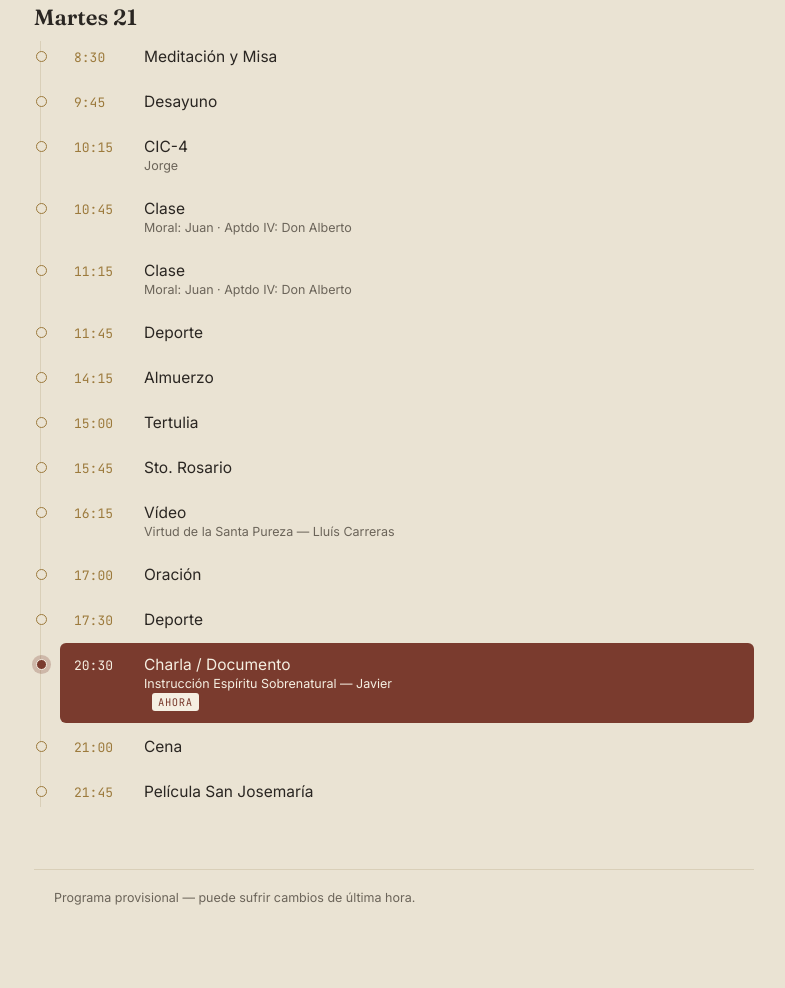
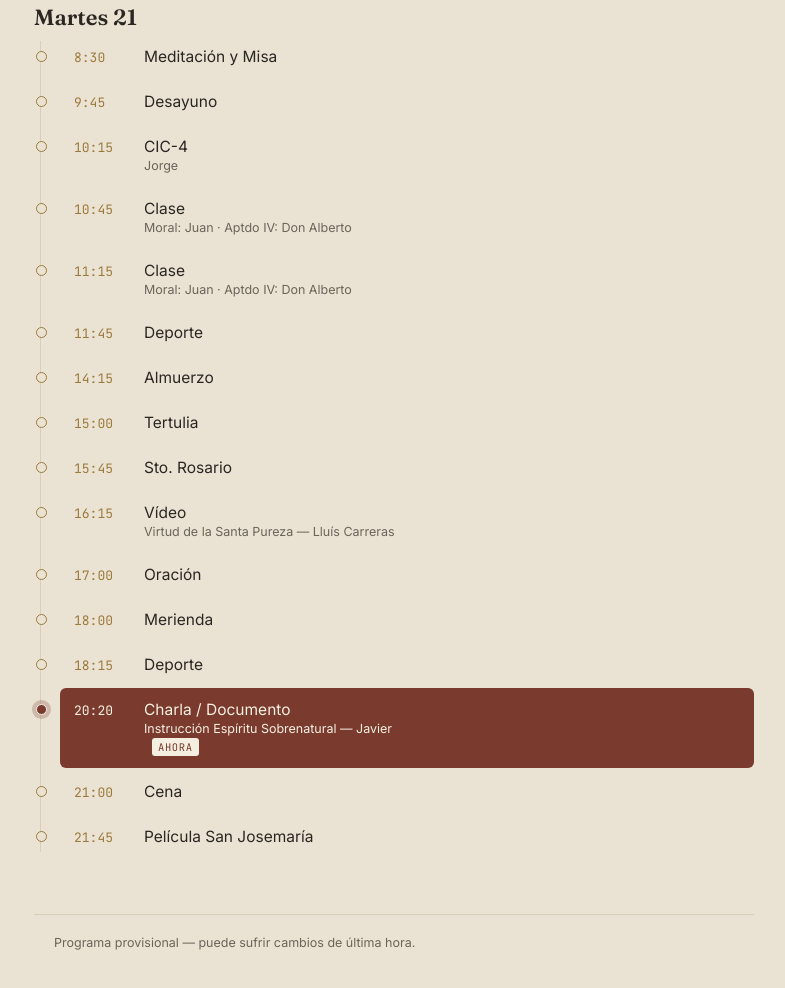
Before and after one commit to jorgegallud-boop/cv_s, a plain HTML site: page index.html in a window 1280 px wide. Shown: the part 336-1324 px from the top of the page, without its empty margins (246-1031 px from the left). Drawn offline with Linux system fonts and the light colour scheme.

Commit message:
Update index.html

```diff
--- a/index.html
+++ b/index.html
@@ -369,8 +369,9 @@
       <div class="row" data-t="15.45"><span class="time">15:45</span><span class="activity">Sto. Rosario</span></div>
       <div class="row" data-t="16.15"><span class="time">16:15</span><span class="activity">Vídeo<small>Virtud de la Santa Pureza — Lluís Carreras</small></span></div>
       <div class="row" data-t="17.00"><span class="time">17:00</span><span class="activity">Oración</span></div>
-      <div class="row" data-t="17.30"><span class="time">17:30</span><span class="activity">Deporte</span></div>
-      <div class="row" data-t="20.30"><span class="time">20:30</span><span class="activity">Charla / Documento<small>Instrucción Espíritu Sobrenatural — Javier</small></span></div>
+      <div class="row" data-t="18.00"><span class="time">18:00</span><span class="activity">Merienda</span></div>
+      <div class="row" data-t="18.15"><span class="time">18:15</span><span class="activity">Deporte</span></div>
+      <div class="row" data-t="20.20"><span class="time">20:20</span><span class="activity">Charla / Documento<small>Instrucción Espíritu Sobrenatural — Javier</small></span></div>
       <div class="row" data-t="21.00"><span class="time">21:00</span><span class="activity">Cena</span></div>
       <div class="row" data-t="21.45"><span class="time">21:45</span><span class="activity">Película San Josemaría</span></div>
     </div>
@@ -380,7 +381,7 @@
     <p class="day-title">Miércoles 22</p>
     <div class="timeline">
       <div class="row" data-t="8.30"><span class="time">8:30</span><span class="activity">Retiro mensual<small>Disposiciones para hacer la cfi — Jorge</small></span></div>
-      <div class="row" data-t="17.00"><span class="time">17:00</span><span class="activity">Excursión<small>Cena servida</small></span></div>
+      <div class="row" data-t="17.00"><span class="time">17:00</span><span class="activity">Excursión<small>Cena servida en el comedor entre las 21:00 y las 22:00</small></span></div>
     </div>
   </section>
 
@@ -399,7 +400,8 @@
       <div class="row" data-t="16.15"><span class="time">16:15</span><span class="activity">Vídeo<small>El cuidado del matrimonio — Pep Borrell</small></span></div>
       <div class="row" data-t="17.00"><span class="time">17:00</span><span class="activity">Oración</span></div>
       <div class="row" data-t="17.30"><span class="time">17:30</span><span class="activity">Charla / Documento<small>Mensaje 19-III-26 — centenario — Javier</small></span></div>
-      <div class="row" data-t="20.30"><span class="time">20:30</span><span class="activity">Deporte</span></div>
+      <div class="row" data-t="18.00"><span class="time">18:00</span><span class="activity">Merienda</span></div>
+      <div class="row" data-t="18.15"><span class="time">18:15</span><span class="activity">Deporte</span></div>
       <div class="row" data-t="21.00"><span class="time">21:00</span><span class="activity">Espicha</span></div>
     </div>
   </section>
@@ -419,7 +421,8 @@
       <div class="row" data-t="16.15"><span class="time">16:15</span><span class="activity">Catecismo<small>Catecismo Obra — Alberto</small></span></div>
       <div class="row" data-t="17.00"><span class="time">17:00</span><span class="activity">Oración</span></div>
       <div class="row" data-t="17.30"><span class="time">17:30</span><span class="activity">Catecismo<small>Catecismo Obra — Alberto</small></span></div>
-      <div class="row" data-t="20.30"><span class="time">20:30</span><span class="activity">Deporte</span></div>
+      <div class="row" data-t="18.00"><span class="time">18:00</span><span class="activity">Merienda</span></div>
+      <div class="row" data-t="18.15"><span class="time">18:15</span><span class="activity">Deporte</span></div>
       <div class="row" data-t="21.00"><span class="time">21:00</span><span class="activity">Barbacoa</span></div>
     </div>
   </section>
@@ -438,7 +441,8 @@
       <div class="row" data-t="15.45"><span class="time">15:45</span><span class="activity">Sto. Rosario</span></div>
       <div class="row" data-t="16.15"><span class="time">16:15</span><span class="activity">Charla / Documento<small>Carta 19-III-22 — fidelidad — Javier</small></span></div>
       <div class="row" data-t="17.00"><span class="time">17:00</span><span class="activity">Oración</span></div>
-      <div class="row" data-t="17.30"><span class="time">17:30</span><span class="activity">Deporte / excursión</span></div>
+      <div class="row" data-t="18.00"><span class="time">18:00</span><span class="activity">Merienda</span></div>
+      <div class="row" data-t="18.15"><span class="time">18:15</span><span class="activity">Deporte</span></div>
       <div class="row" data-t="21.00"><span class="time">21:00</span><span class="activity">Cena</span></div>
     </div>
   </section>
```
